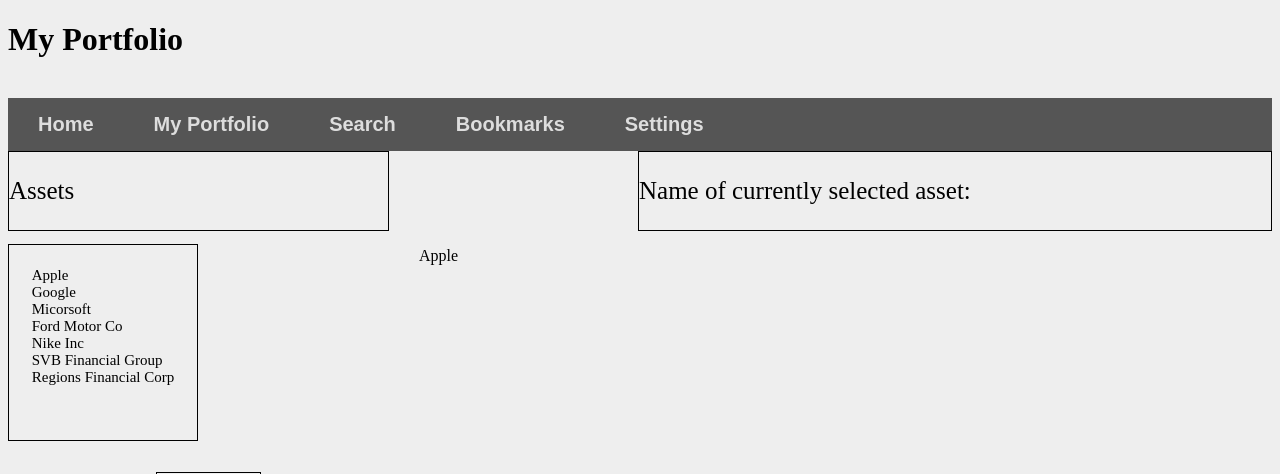
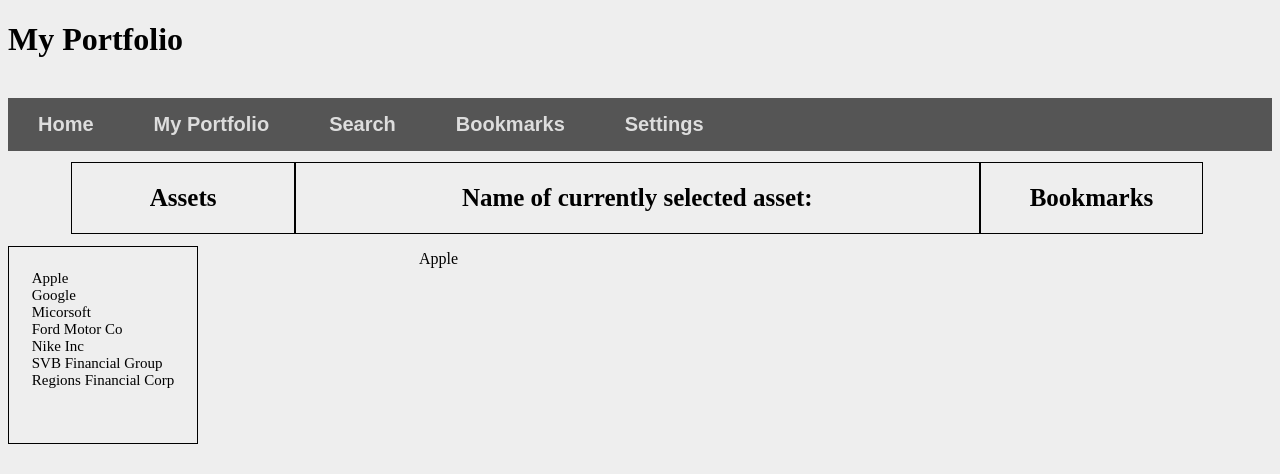
Before and after one commit to ghoff8/XChange, a Django app: page /myPortfolio in a window 1280 px wide. Shown: the top 474 px of the page. Run offline with Django 3.2, Linux system fonts and the light colour scheme.

Commit message:
part 5 myportfolio css and html

```diff
--- a/XChange/static/XChange/css/myPortfolio.css
+++ b/XChange/static/XChange/css/myPortfolio.css
@@ -1,37 +1,30 @@
-/*div:not(#navBarDiv) {*/
-/*    width: 50%;*/
-/*}*/
-
-/*#graphDiv{*/
-/*    height: 10px;*/
-/*}*/
-
-#divAssets{
-    border:1px solid #000;
-    /*padding:10%; */
-    /*font-size: 25px;*/
-    width: 30%;
-    float: left;
+#divAsset {
+    width: 19.5%;
 }
 
-#divCurrentAsset{
-    /*display: inline-block;*/
-    border:1px solid #000;
-    /*padding:10%; */
-    width: 50%;
-    /*padding-right: 100%;*/
-    /*font-size: 25px;*/
-    /*white-space: nowrap;*/
-    float: right;
+#divCurrentAsset {
+    width: 60%;
 }
 
-#divAssets p, #divCurrentAsset p {
+#divBookAsset {
+    width: 19.5%;
+}
+
+#divAsset, #divCurrentAsset, #divBookAsset {
+    border: 1px solid #000;
+    margin-top: 1%;
+    float: left;
+    text-align: center;
+}
+
+#divAsset h2, #divCurrentAsset h2, #divBookAsset h2 {
     font-size: 25px;
 }
 
 #Wrap{
     /*display: flex;*/
-    width: 100%;
+    width: 90%;
+    margin: auto;
 }
 
 #assetsUl {
--- a/XChange/templates/XChange/bookmarks.html
+++ b/XChange/templates/XChange/bookmarks.html
@@ -72,8 +72,4 @@
       </tr>
     </table>
   </body>
-  <footer>
-    <hr>
-    <p>Team 5</p>
-  </footer>
 </html>
--- a/XChange/templates/XChange/index.html
+++ b/XChange/templates/XChange/index.html
@@ -45,8 +45,4 @@
       <input type="submit" value="Login or Sign Up" />
     </form>
   </body>
-  <footer>
-    <hr>
-    <p>Team 5</p>
-  </footer>
 </html>
--- a/XChange/templates/XChange/login.html
+++ b/XChange/templates/XChange/login.html
@@ -47,8 +47,4 @@
         </div>
     </div>
    </body>
-    <footer>
-        <hr>
-        <p>Team 5</p>
-    </footer>
 </html>
--- a/XChange/templates/XChange/myPortfolio.html
+++ b/XChange/templates/XChange/myPortfolio.html
@@ -21,11 +21,14 @@
     </div>
 
     <div id="Wrap">
-      <div id="divAssets">
-        <p> Assets</p>
+      <div id="divAsset">
+        <h2>Assets</h2>
       </div>
       <div id="divCurrentAsset">
-        <p> Name of currently selected asset:</p>
+        <h2>Name of currently selected asset:</h2>
+      </div>
+      <div id="divBookAsset">
+        <h2>Bookmarks</h2>
       </div>
     </div>
 
@@ -60,10 +63,6 @@
         <button class="options">Buy</button>
         <button class="options">Sell</button>
     </div>
-
-
-
-
     <br>
   </body>
 </html>
--- a/XChange/templates/XChange/search.html
+++ b/XChange/templates/XChange/search.html
@@ -64,8 +64,4 @@
             </div>
         </div>
     </body>
-    <footer>
-        <hr>
-        <p>Team 5</p>
-    </footer>
 </html>
--- a/XChange/templates/XChange/settings.html
+++ b/XChange/templates/XChange/settings.html
@@ -67,8 +67,4 @@
       </form>
     </div>
   </body>
-  <footer>
-    <hr>
-    <p>Team 5</p>
-  </footer>
 </html>
```
Also changed, not shown: 7 other files.
